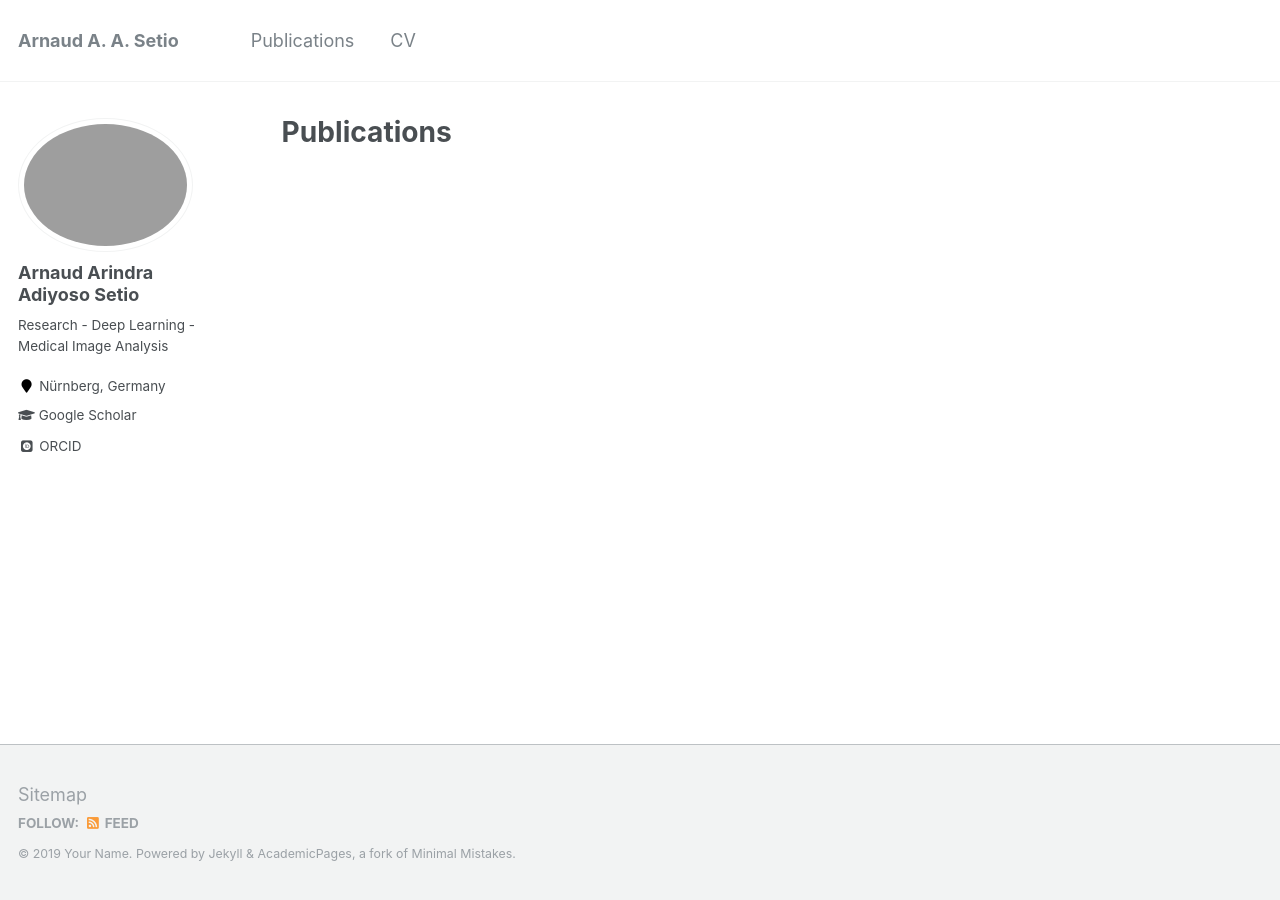
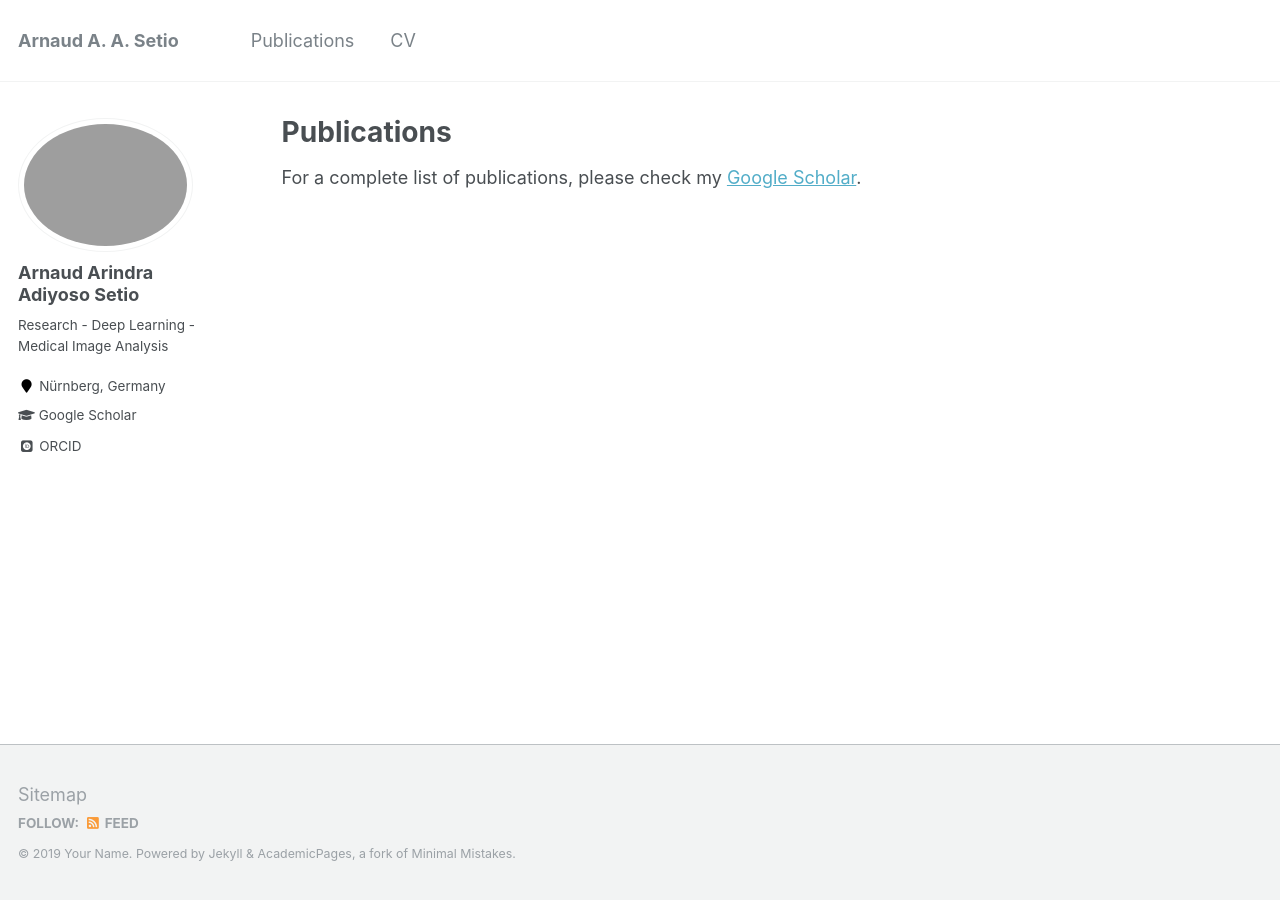
Before and after one commit to arnaudsetio/arnaudsetio.github.io, a Jekyll site: the page built from _pages/publications.md, in a window 1280 px wide. Built offline with Jekyll 4.4.1, drawn with Linux system fonts in a browser that asks for light colours; some web fonts are replaced.

Commit message:
fixed the publications page

```diff
--- a/_pages/publications.md
+++ b/_pages/publications.md
@@ -5,12 +5,4 @@ permalink: /publications/
 author_profile: true
 ---
 
-{% if author.googlescholar %}
-  You can also find my articles on <u><a href="{{author.googlescholar}}">my Google Scholar profile</a>.</u>
-{% endif %}
-
-{% include base_path %}
-
-{% if page.author and site.data.authors[page.author] %}
-  {% assign author = site.data.authors[page.author] %}{% else %}{% assign author = site.author %}
-{% endif %}
+For a complete list of publications, please check my [Google Scholar](https://scholar.google.nl/citations?user=TxLhvpcAAAAJ).
```
